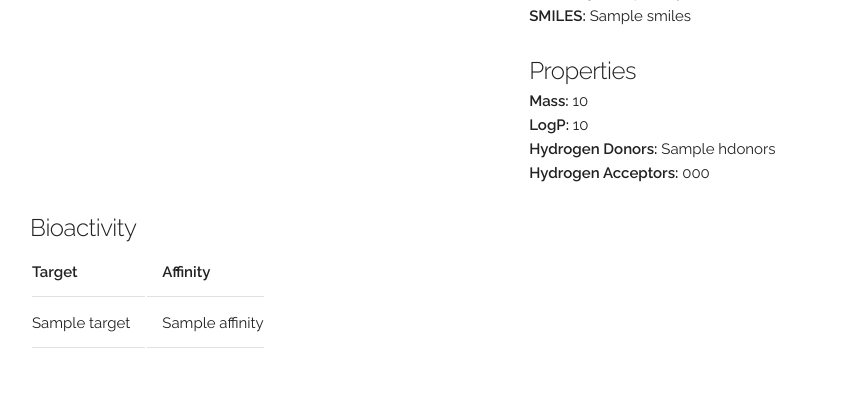
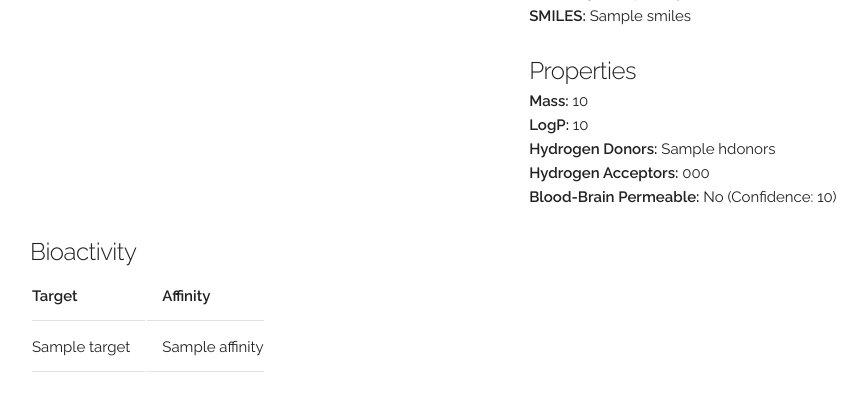
Before and after one commit to BNext-IQT/keter, a Flask app: template agent/keter/interfaces/chemistry/templates/chemical.jinja2 in a window 1280 px wide. Shown: the part 225-636 px from the top of the page, without its empty margins (130-997 px from the left). Run offline with Flask 2, Linux system fonts and the light colour scheme; the template is opened without the code that fills it: most values are stand-ins (such as "Sample title", 1, 10 or a date in 2020); parts of the project's set-up code (start-up, migrations or seed data) failed here and were passed over; some libraries are stand-ins or nearby versions; some web fonts are replaced.

Commit message:
Add BBBP property to UI

```diff
--- a/agent/keter/interfaces/chemistry/templates/chemical.jinja2
+++ b/agent/keter/interfaces/chemistry/templates/chemical.jinja2
@@ -30,6 +30,12 @@
                 <b>Hydrogen Donors:</b> {{ drug.hdonors }}
                 <br>
                 <b>Hydrogen Acceptors:</b> {{ drug.hacceptors }}
+                <br>
+                {% if drug.bbpp > 0.5 %}
+                <b>Blood-Brain Permeable:</b> Yes (Confidence: {{ drug.bbbp }})
+                {% else %}
+                <b>Blood-Brain Permeable:</b> No (Confidence: {{ 1 - drug.bbbp }})
+                {% endif %}
             </p>
         </div>
     </div>
```
